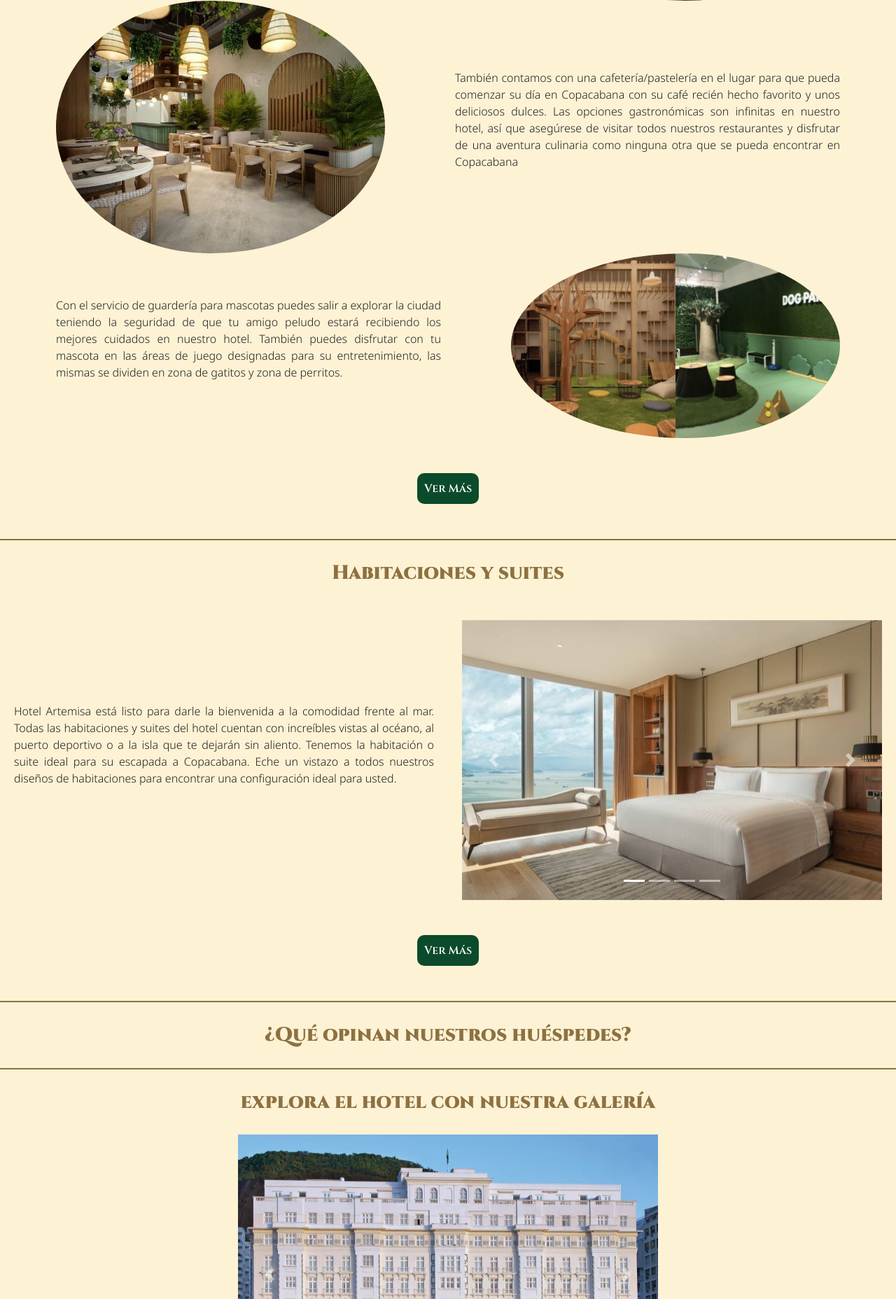
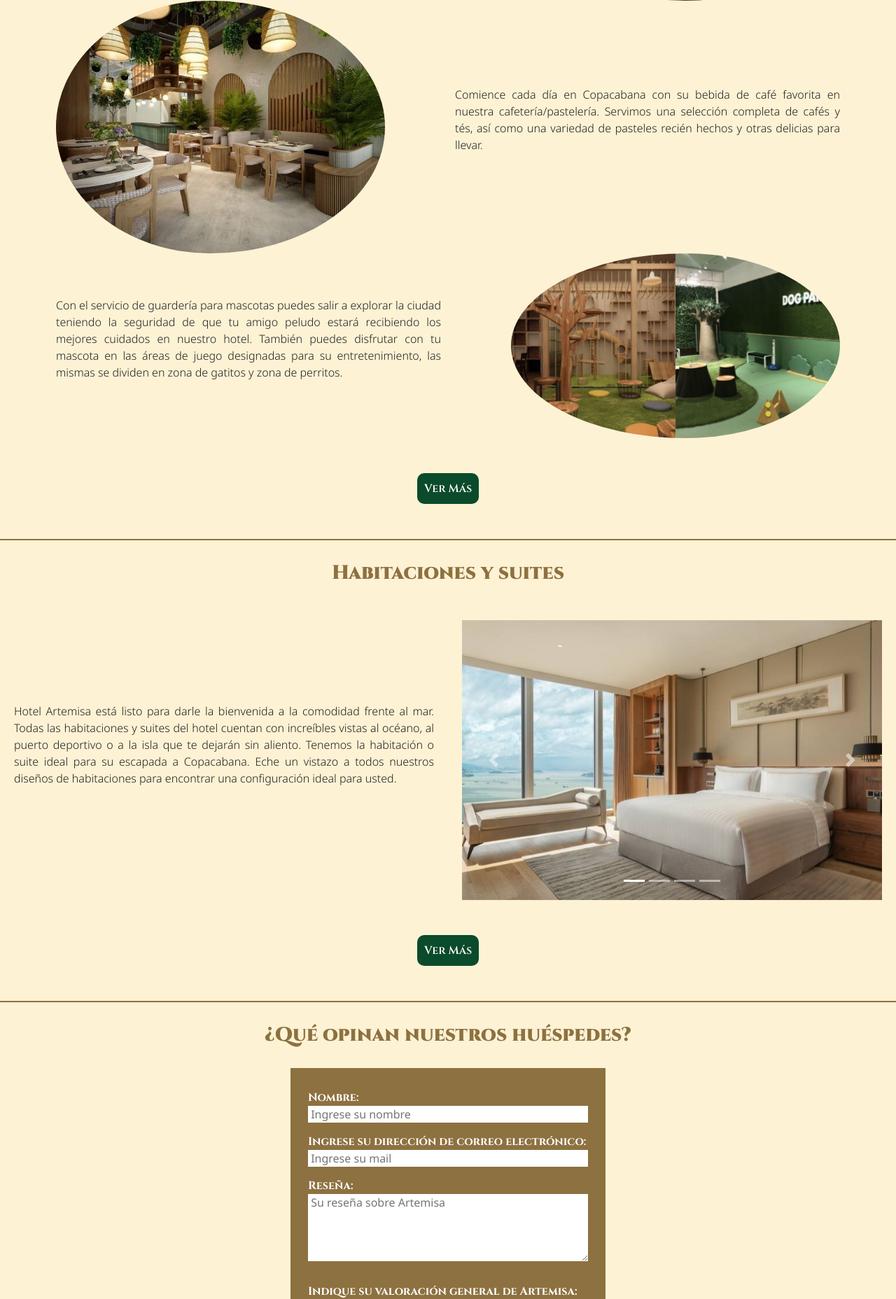
Before and after one commit to DarioValeriano/Artemisa-Hotel-TP-IDS, a Flask app: page / in a window 1280 px wide. Shown: the part 1659-3515 px from the top of the page at 70% size. Run offline with Flask 3, Linux system fonts and the light colour scheme; some libraries are stand-ins or nearby versions.

Commit message:
Cambios css, mejoras página home, estructura del formulario lista (6657e5c1f95f9bb0d49b500e)
Co-authored-by:  juliannas13 <jsanchezm@fi.uba.ar>

```diff
--- a/static/css/style.css
+++ b/static/css/style.css
@@ -307,33 +308,78 @@ header img {
     margin-top: 50px;
     margin-bottom: 50px;
 }
+#boton_resenas {
+    padding: 10px;
+    background-color: #ffffff;
+    color: #8d7140;
+    font-family: "Cinzel", serif;
+    border-radius: 10px;
+    font-weight: bold;
+    width: 40%;
+    margin: 0px 30%;
+}
 
 button:hover {
     background-color: #05a542;
     color: #ffffff;
 }
 
-/*Footer*/
-footer{
+.star-rating {
+    direction: rtl;
+    padding: 5px;
     text-align: center;
-    padding: 15px 0px;
-    margin-top: 30px;
-    clear: both;
 }
-footer p{
+
+.star-rating input[type=radio] {
+    display: none;
+}
+
+.star-rating label {
+    color: #bbb;
+    font-size: 30px;
+    padding: 0 5px;
+    cursor: pointer;
+    transition: color 0.3s;
+}
+
+.star-rating input[type=radio]:checked ~ label,
+.star-rating label:hover,
+.star-rating label:hover ~ label {
+    color: #f2b600;
+}
+
+#formulario_resena{
+    width: 450px;
+    height: auto;
+    background-color: #8d7140;
+    padding: 15px 25px;
+    color: #ffffff;
+    margin: auto;
+}
+
+#formulario_resena label{
     margin-bottom: 0px;
+    font-family: "Cinzel", serif;
+    font-weight: bold;
+}
+
+#formulario_resena form label{
+    margin-top: 15px;
+}
+
+#formulario_resena input, textarea{
+    width: 400px;
 }
 
 /* Habitaciones */
 
 .portada-habitaciones{
-    height: calc(100vh - 100px);
+    height: 300px;
     background-image: url('/static/images/portadaHabitaciones.jpg');
-    background-size: cover;
+    background-size: 100%;
     background-position: center;
     display: flex;
     flex-direction: column;
-    align-items: center;
     text-align: center;
     justify-content: center;
 }
--- a/templates/home.html
+++ b/templates/home.html
@@ -16,7 +16,7 @@
 
     <hr class="divider" id="divider_bienvenida">
 
-    <h1 class="titulo_presentacion">Encuentra pura dicha en nuestro resort en Copacabana, Brazil</h1>
+    <h1 class="titulo_presentacion">Encuentra pura dicha en nuestro hotel en Copacabana, Brasil</h1>
     <p>Haga que esta temporada brille con una estancia tropical en nuestro hotel.
         Con vistas cinematográficas, disfrute de Caipirinhas junto a la piscina con
         vistas al atardecer y déjese bañar por el sol en la arena dorada de la playa
@@ -25,7 +25,7 @@
         <br><br>
         Su bienestar es nuestra principal prioridad y esperamos brindarle actividades
         para que explore de manera segura Copacabana y las playas cercanas Flamingo Beach
-        y Wind Creek, solo para adultos. En minutos, el taxi acuático de nuestro hotel lo
+        y Wind Creek. En minutos, el taxi acuático de nuestro hotel lo
         llevará a nuestra isla privada de 40 acres, donde los flamencos deambulan libremente
         y le esperan tratamientos relajantes en nuestro Spa. Y, con la gran variedad de restaurantes
         y bares que sirven de todo, desde cócteles artesanales hasta filetes auténticos, la experiencia
@@ -40,21 +40,18 @@
     <div class="contenido_servicios">
         <img class="imagen_servicio_home_izquierda"
             src="{{ url_for('static', filename='images/pileta1.jpg', _external=True) }}">
-        <p class="texto_complementario_derecha">Nuestra piscina cuenta con bar integrado donde podrás disfrutar
-            de las bebidas de tu preferencia, así como también una zona donde podrás asistir a también nuestras
-            clases de aeróbics acuáticos, ejercicios que combinan movimiento y flexibilidad con la tranquilidad
-            de flotar en el agua rodeados de un hermoso follaje tropical. En estas sesiones gratuitas, un instructor
-            le guiará a través de los ejercicios con música animada para disfrutar de una experiencia divertida y
-            vigorizante.
+        <p class="texto_complementario_derecha"> Nade, tome el sol, beba algo o descanse en nuestra piscina Garden of the Gods Oasis.
+            Con su bar único, Garden of the Gods te permite elegir tu propia experiencia. Organice su día con alquiler sofás cama por
+            día completo o medio día.
             <br><br>
         </p>
     </div>
     <div class="contenido_servicios">
 
-        <p class="texto_complementario_izquierda">A la par de los mejores restaurantes de Copacabana, Hotel Artemisa
-            ofrece experiencias gastronómicas para todos los gustos. Nuestro personal experimentado trae vivos todos
-            los colores y sabores de Copacabana. Los huéspedes del hotel pueden disfrutar de una excelente cena en el
-            restaurante donde podrán saborear la cocina tropical.
+        <p class="texto_complementario_izquierda"> Pruebe nuestro delicioso buffet de mariscos o pruebe otras deliciosas
+            opciones para el almuerzo. Únase a nosotros en este restaurante informal para disfrutar del refrigerio perfecto
+            durante su visita. Disfrute de un descanso del sol, la arena y el surf de Copacabana mientras prueba deliciosos
+            refrigerios y comidas ligeras.
             <br><br>
         </p>
         <img class="imagen_servicio_home_derecha"
@@ -63,12 +60,9 @@
     <div class="contenido_servicios">
         <img class="imagen_servicio_home_izquierda"
             src="{{ url_for('static', filename='images/restaurante1.jpg', _external=True) }}">
-        <p class="texto_complementario_derecha"> También contamos con una cafetería/pastelería en el lugar para que pueda
-            comenzar su día en Copacabana con su café recién hecho favorito y unos deliciosos dulces. Las opciones
-            gastronómicas
-            son infinitas en nuestro hotel, así que asegúrese de visitar todos nuestros restaurantes y disfrutar de una
-            aventura
-            culinaria como ninguna otra que se pueda encontrar en Copacabana <br><br>
+        <p class="texto_complementario_derecha"> Comience cada día en Copacabana con su bebida de café
+            favorita en nuestra cafetería/pastelería. Servimos una selección completa de cafés y tés,
+            así como una variedad de pasteles recién hechos y otras delicias para llevar. <br><br>
         </p>
     </div>
     <div class="contenido_servicios">
@@ -109,16 +103,45 @@
 
     </div>
     <a href="habitaciones">
-    <button class="boton boton_habitaciones">Ver Más</button>
+        <button class="boton">Ver Más</button>
     </a>
 </div>
 
 <hr class="divider">
 
-<div id="reseñas">
+<div id="resenas">
+
     <h3 class="titulo_presentacion">¿Qué opinan nuestros huéspedes?</h3>
+    <div id="formulario_resena">
+        <form action="  " method="post">
+            <label  for="nombre">Nombre:</label>
+            </br>
+            <input type="text" id="nombre" name="fnombre" placeholder=" Ingrese su nombre">
+            </br>
+            <label  for="mail">Ingrese su dirección de correo electrónico:</label>
+            </br>
+            <input type="text" id="mail" name="fmail" placeholder=" Ingrese su mail">
+            </br>
+            <label  for="contenido">Reseña:</label>
+            </br>
+            <textarea id="resena" name="resena" rows="4" cols="50" required placeholder=" Su reseña sobre Artemisa"></textarea><br><br>
+        </form>
+
+        <label> Indique su valoración general de Artemisa:</label>
+        <div class="star-rating">
+            <input type="radio" id="estrella5" name="satisfaccion" value="5"><label for="estrella5">★</label>
+            <input type="radio" id="estrella4" name="satisfaccion" value="4"><label for="estrella4">★</label>
+            <input type="radio" id="estrella3" name="satisfaccion" value="3"><label for="estrella3">★</label>
+            <input type="radio" id="estrella2" name="satisfaccion" value="2"><label for="estrella2">★</label>
+            <input type="radio" id="estrella1" name="satisfaccion" value="1"><label for="estrella1">★</label>
+        </div>
+        <button id="boton_resenas"> Enviar reseña</button>
+    </div>
 
 </div>
+
+</br>
+</br>
 <hr class="divider">
 <div id="galeria">
     <h3 class="titulo_presentacion">explora el hotel con nuestra galería</h3>
--- a/templates/preguntas_frecuentes.html
+++ b/templates/preguntas_frecuentes.html
@@ -6,7 +6,7 @@
       </div>
 
       <div id="contenedor_secundario">
-         <h2>Nuestro objetivo es hacer que su estancia con nosotros sea lo más agradable posible.</h2>
+         <h2>Nuestro objetivo es hacer que su estandía con nosotros sea lo más agradable posible.</h2>
          <p>
             Hemos recopilado una lista de algunas de las preguntas más frecuentes acerca de alojarse en
             Hotel Artemisa.
```
Also changed, not shown: other parts of static/css/style.css (+30 -47 lines), static/images/flamingo3.jpg (added). Lines whose indentation alone changed are shown as unchanged.
